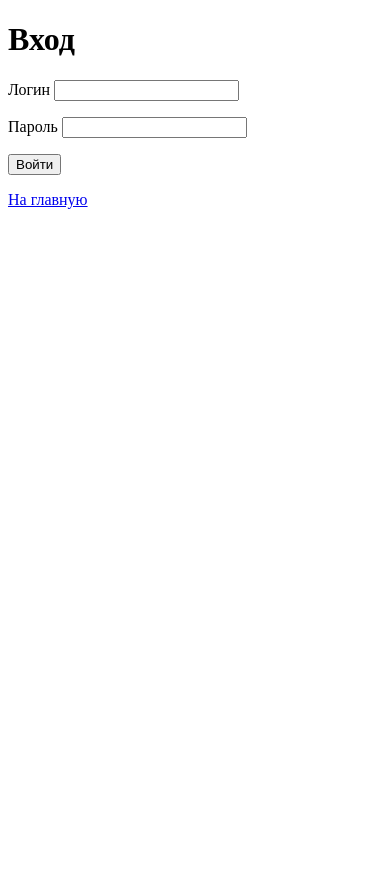
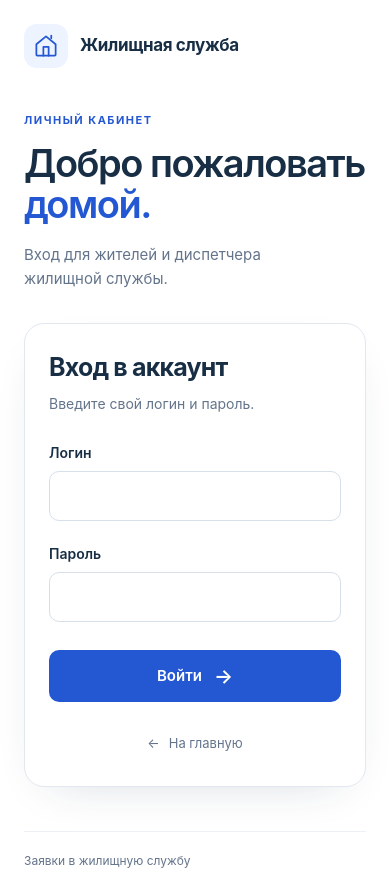
Before and after one commit to Seendemons/housing-service-requests, a FastAPI app: template app/templates/login.html in a window 390 px wide. Before the commit the page ends 209 px from the top, so only its background shows below. Run offline with FastAPI, Linux system fonts and the light colour scheme; the template is opened without the code that fills it, so the values that code supplies are empty.

Commit message:
Add responsive login page and shared visual styles

```diff
--- a/app/main.py
+++ b/app/main.py
@@ -3,6 +3,7 @@ from typing import Annotated
 
 from fastapi import Depends, FastAPI, Form, HTTPException, Request
 from fastapi.responses import HTMLResponse, RedirectResponse, Response
+from fastapi.staticfiles import StaticFiles
 from fastapi.templating import Jinja2Templates
 from sqlalchemy import select
 from sqlalchemy.orm import Session
@@ -22,6 +23,9 @@ from app.models import Role, User
 
 settings = Settings()
 app = FastAPI(title=settings.app_name, debug=settings.app_debug)
+app.mount(
+    "/static", StaticFiles(directory=Path(__file__).parent / "static"), name="static"
+)
 templates = Jinja2Templates(directory=Path(__file__).parent / "templates")
 DB = Annotated[Session, Depends(get_db)]
 
--- /dev/null
+++ b/app/static/styles.css
@@ -0,0 +1,360 @@
+:root {
+    color-scheme: light;
+    --color-text: #182e45;
+    --color-muted: #64748b;
+    --color-blue: #2458d3;
+    --color-blue-hover: #1947b3;
+    --color-border: #d7dfe9;
+    --color-error: #9d2934;
+    font-family: -apple-system, BlinkMacSystemFont, "Segoe UI", sans-serif;
+    color: var(--color-text);
+    background: #fff;
+    font-synthesis: none;
+    text-rendering: optimizeLegibility;
+}
+
+* {
+    box-sizing: border-box;
+}
+
+body {
+    margin: 0;
+    min-width: 280px;
+    line-height: 1.5;
+}
+
+a {
+    color: var(--color-blue);
+    text-underline-offset: 4px;
+}
+
+button,
+input {
+    font: inherit;
+}
+
+:focus-visible {
+    outline: 3px solid var(--color-blue);
+    outline-offset: 4px;
+}
+
+.login-page {
+    display: flex;
+    flex-direction: column;
+    min-height: 100vh;
+    min-height: 100svh;
+    max-width: 1280px;
+    margin: 0 auto;
+    padding: 40px 64px 24px;
+}
+
+.site-header {
+    display: flex;
+    align-items: center;
+    justify-content: space-between;
+    gap: 24px;
+}
+
+.brand {
+    display: flex;
+    align-items: center;
+    gap: 12px;
+    font-size: 17px;
+    font-weight: 650;
+    letter-spacing: -0.35px;
+}
+
+.brand-mark {
+    display: grid;
+    place-items: center;
+    width: 44px;
+    height: 44px;
+    flex-shrink: 0;
+    border-radius: 13px;
+    background: #edf3ff;
+    color: var(--color-blue);
+}
+
+.brand-mark svg {
+    width: 28px;
+    height: 28px;
+}
+
+.site-caption,
+.site-footer {
+    color: var(--color-muted);
+    font-size: 13px;
+}
+
+.login-layout {
+    display: grid;
+    grid-template-columns: minmax(0, 1fr) minmax(0, 440px);
+    align-items: center;
+    gap: 64px;
+    flex: 1;
+    padding: 72px 0 88px;
+}
+
+.eyebrow {
+    margin: 0 0 24px;
+    color: var(--color-blue);
+    font-size: 12px;
+    font-weight: 650;
+    letter-spacing: 1.5px;
+    text-transform: uppercase;
+}
+
+.welcome h2 {
+    margin: 0;
+    font-size: clamp(42px, 4.8vw, 64px);
+    font-weight: 600;
+    letter-spacing: -2.6px;
+    line-height: 1.08;
+}
+
+.welcome h2 span {
+    color: var(--color-blue);
+}
+
+.welcome-description {
+    margin: 28px 0 0;
+    color: var(--color-muted);
+    font-size: 17px;
+    line-height: 1.7;
+}
+
+.welcome-detail {
+    width: 40px;
+    height: 3px;
+    margin-top: 48px;
+    border-radius: 4px;
+    background: var(--color-blue);
+}
+
+.login-card {
+    padding: 40px;
+    border: 1px solid #e2e8f0;
+    border-radius: 24px;
+    background: #fff;
+    box-shadow: 0 16px 48px -28px rgb(24 46 69 / 24%);
+}
+
+.form-heading h1 {
+    margin: 0;
+    font-size: 28px;
+    font-weight: 650;
+    letter-spacing: -0.8px;
+    line-height: 1.25;
+}
+
+.form-heading p {
+    margin: 10px 0 0;
+    color: var(--color-muted);
+    font-size: 14px;
+}
+
+.login-form {
+    display: grid;
+    gap: 22px;
+    margin-top: 32px;
+}
+
+.form-field {
+    display: grid;
+    gap: 8px;
+}
+
+.form-field label {
+    font-size: 14px;
+    font-weight: 600;
+}
+
+.form-field input {
+    width: 100%;
+    min-width: 0;
+    min-height: 50px;
+    padding: 12px 14px;
+    border: 1px solid var(--color-border);
+    border-radius: 10px;
+    background: #fff;
+    color: var(--color-text);
+    font-size: 16px;
+}
+
+.form-field input:hover {
+    border-color: #9caec6;
+}
+
+.form-field input:focus-visible {
+    border-color: var(--color-blue);
+    outline-width: 2px;
+    outline-offset: 2px;
+}
+
+.form-field input[aria-invalid="true"] {
+    border-color: var(--color-error);
+}
+
+.form-error {
+    margin: 24px 0 0;
+    padding: 12px 14px;
+    border-left: 3px solid var(--color-error);
+    border-radius: 4px 8px 8px 4px;
+    background: #fff2f3;
+    color: var(--color-error);
+    font-size: 14px;
+}
+
+.form-error + .login-form {
+    margin-top: 24px;
+}
+
+.button-primary {
+    display: flex;
+    align-items: center;
+    justify-content: center;
+    gap: 12px;
+    min-height: 52px;
+    margin-top: 6px;
+    padding: 12px 20px;
+    border: 0;
+    border-radius: 10px;
+    background: var(--color-blue);
+    color: #fff;
+    font-size: 15px;
+    font-weight: 600;
+    cursor: pointer;
+}
+
+.button-primary:hover {
+    background: var(--color-blue-hover);
+}
+
+.button-primary:active {
+    background: #153d9b;
+}
+
+.button-primary span {
+    font-size: 20px;
+    line-height: 1;
+}
+
+.back-link {
+    display: flex;
+    align-items: center;
+    justify-content: center;
+    gap: 9px;
+    width: fit-content;
+    min-height: 44px;
+    margin: 20px auto -8px;
+    color: var(--color-muted);
+    font-size: 13px;
+    text-decoration: none;
+}
+
+.back-link:hover {
+    color: var(--color-blue);
+    text-decoration: underline;
+}
+
+.site-footer {
+    padding-top: 20px;
+    border-top: 1px solid #edf0f5;
+    font-size: 12px;
+}
+
+@media (max-width: 900px) {
+    .login-page {
+        padding: 28px 32px 24px;
+    }
+
+    .login-layout {
+        grid-template-columns: minmax(0, 1fr) minmax(0, 380px);
+        gap: 32px;
+    }
+
+    .login-card {
+        padding: 32px;
+    }
+
+    .welcome h2 {
+        font-size: clamp(34px, 5.1vw, 46px);
+        letter-spacing: -2px;
+    }
+
+    .welcome-description {
+        font-size: 15px;
+    }
+}
+
+@media (max-width: 700px) {
+    .login-page {
+        max-width: 480px;
+        padding: 24px;
+    }
+
+    .site-caption,
+    .welcome-detail,
+    .desktop-break {
+        display: none;
+    }
+
+    .login-layout {
+        grid-template-columns: minmax(0, 1fr);
+        align-content: center;
+        gap: 32px;
+        padding: 44px 0;
+    }
+
+    .eyebrow {
+        margin-bottom: 14px;
+        font-size: 11px;
+    }
+
+    .welcome h2 {
+        font-size: 38px;
+        letter-spacing: -1.5px;
+    }
+
+    .welcome h2 br:first-of-type {
+        display: none;
+    }
+
+    .welcome-description {
+        margin-top: 18px;
+        max-width: 280px;
+        line-height: 1.6;
+    }
+
+    .login-card {
+        padding: 28px 24px;
+        border-radius: 20px;
+    }
+
+    .form-heading h1 {
+        font-size: 25px;
+    }
+
+    .login-form {
+        margin-top: 28px;
+    }
+}
+
+@media (max-width: 360px) {
+    .login-page {
+        padding: 20px 16px;
+    }
+
+    .brand {
+        gap: 10px;
+        font-size: 16px;
+    }
+
+    .welcome h2 {
+        font-size: 34px;
+    }
+
+    .login-card {
+        padding: 24px 20px;
+    }
+}
--- /dev/null
+++ b/app/templates/base.html
@@ -0,0 +1,12 @@
+<!DOCTYPE html>
+<html lang="ru">
+<head>
+    <meta charset="utf-8">
+    <meta name="viewport" content="width=device-width, initial-scale=1">
+    <title>{% block title %}Жилищная служба{% endblock %}</title>
+    <link rel="stylesheet" href="{{ url_for('static', path='/styles.css') }}">
+</head>
+<body>
+    {% block content %}{% endblock %}
+</body>
+</html>
--- a/app/templates/login.html
+++ b/app/templates/login.html
@@ -1,14 +1,57 @@
-<!DOCTYPE html>
-<html lang="ru">
-<head><meta charset="utf-8"><meta name="viewport" content="width=device-width, initial-scale=1"><title>Вход</title></head>
-<body><main>
-<h1>Вход</h1>
-{% if error %}<p role="alert">{{ error }}</p>{% endif %}
-<form method="post" action="/login">
-    <input type="hidden" name="csrf_token" value="{{ csrf_token }}">
-    <p><label>Логин <input name="login" autocomplete="username" required></label></p>
-    <p><label>Пароль <input type="password" name="password" autocomplete="current-password" required></label></p>
-    <button type="submit">Войти</button>
-</form>
-<p><a href="/">На главную</a></p>
-</main></body></html>
+{% extends "base.html" %}
+
+{% block title %}Вход — Жилищная служба{% endblock %}
+
+{% block content %}
+<div class="login-page">
+    <header class="site-header">
+        <div class="brand">
+            <span class="brand-mark" aria-hidden="true">
+                <svg viewBox="0 0 32 32" fill="none">
+                    <path d="M5 14 16 5l11 9v12a1 1 0 0 1-1 1H6a1 1 0 0 1-1-1V14Z" stroke="currentColor" stroke-width="2" stroke-linejoin="round"/>
+                    <path d="M13 27V17h6v10M22 7V4" stroke="currentColor" stroke-width="2" stroke-linecap="round" stroke-linejoin="round"/>
+                </svg>
+            </span>
+            <span>Жилищная служба</span>
+        </div>
+        <span class="site-caption">Один дом — общее дело</span>
+    </header>
+
+    <main class="login-layout">
+        <section class="welcome" aria-labelledby="welcome-heading">
+            <p class="eyebrow">Личный кабинет</p>
+            <h2 id="welcome-heading">Добро <br>пожаловать<br><span>домой.</span></h2>
+            <p class="welcome-description">Вход для жителей и диспетчера<br class="desktop-break"> жилищной службы.</p>
+            <div class="welcome-detail" aria-hidden="true"></div>
+        </section>
+
+        <section class="login-card" aria-labelledby="login-heading">
+            <div class="form-heading">
+                <h1 id="login-heading">Вход в аккаунт</h1>
+                <p>Введите свой логин и пароль.</p>
+            </div>
+
+            {% if error %}
+            <p class="form-error" id="login-error" role="alert">{{ error }}</p>
+            {% endif %}
+
+            <form method="post" action="/login" class="login-form">
+                <input type="hidden" name="csrf_token" value="{{ csrf_token }}">
+                <div class="form-field">
+                    <label for="login">Логин</label>
+                    <input id="login" name="login" autocomplete="username" autocapitalize="none" spellcheck="false" required{% if error %} aria-invalid="true" aria-describedby="login-error"{% endif %}>
+                </div>
+                <div class="form-field">
+                    <label for="password">Пароль</label>
+                    <input id="password" type="password" name="password" autocomplete="current-password" required{% if error %} aria-invalid="true" aria-describedby="login-error"{% endif %}>
+                </div>
+                <button type="submit" class="button-primary">Войти <span aria-hidden="true">→</span></button>
+            </form>
+
+            <a class="back-link" href="/"><span aria-hidden="true">←</span> На главную</a>
+        </section>
+    </main>
+
+    <footer class="site-footer">Заявки в жилищную службу</footer>
+</div>
+{% endblock %}
```
Also changed, not shown: tests/test_login_ui.py (added, +34 -0 lines).
